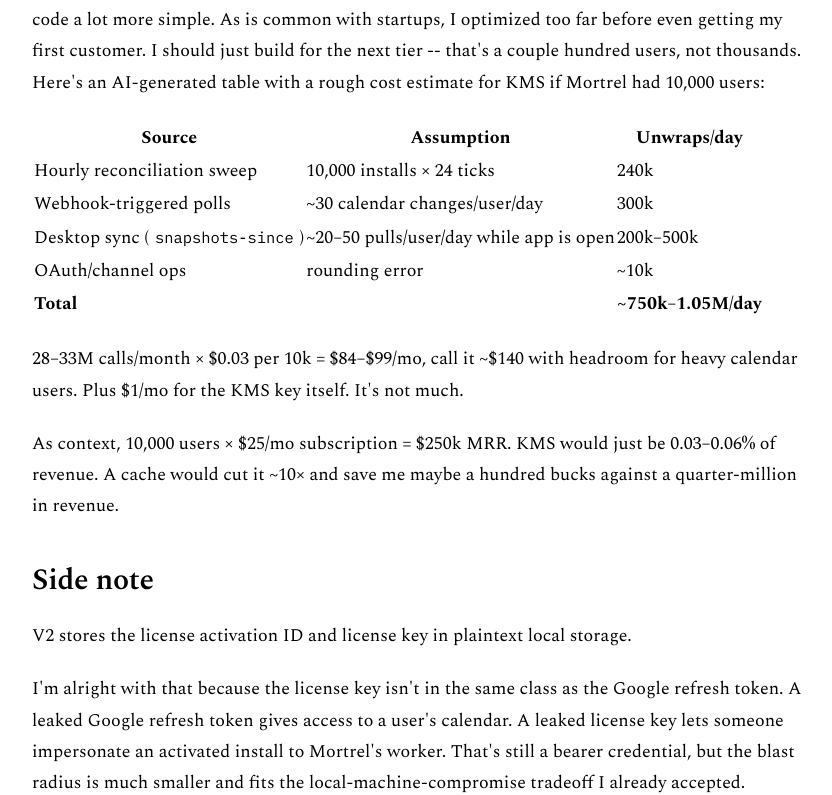
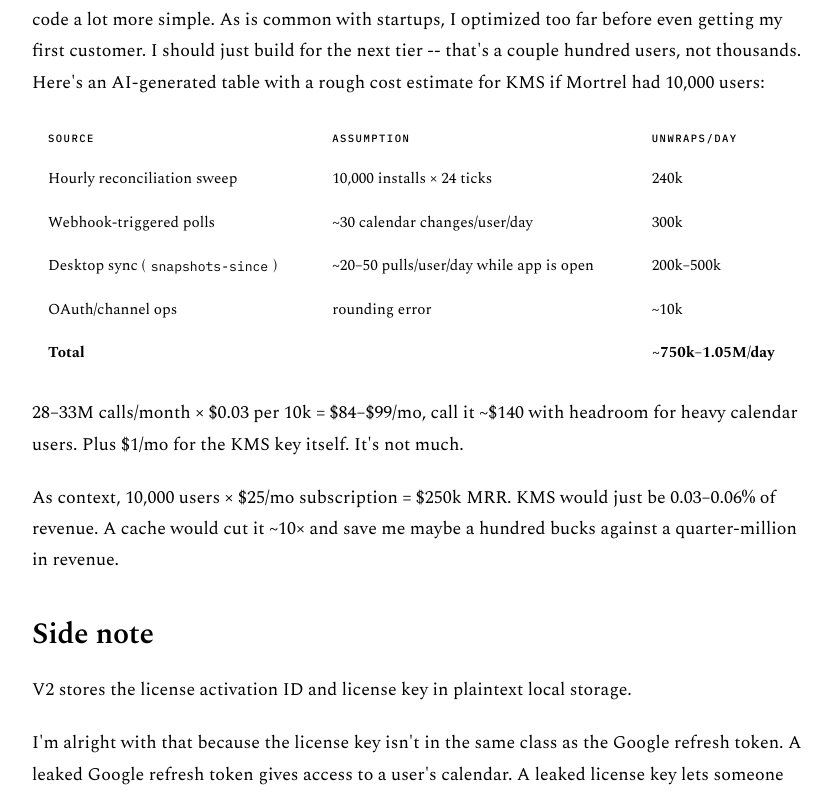
Before and after one commit to emilykangdev/emilykangdev-website, a Next.js app: page /blog/encryption-server-side in a window 1280 px wide. Shown: the part 5505-6300 px from the top of the page, without its empty margins (222-1054 px from the left). Built offline with nearby package versions, Linux system fonts and the light colour scheme.

Commit message:
CSS improvements regarding code and tables

```diff
--- a/app/globals.css
+++ b/app/globals.css
@@ -26,6 +26,10 @@
   --hairline: #d9cdb4;
   --pill-bg: #ece0c6;
   --scrim: linear-gradient(to top, rgba(244, 234, 212, 0.55), transparent 55%);
+  --diff-add: #4a6741;
+  --diff-add-bg: rgba(95, 107, 79, 0.14);
+  --diff-del: #a23c2a;
+  --diff-del-bg: rgba(162, 60, 42, 0.1);
 }
 
 :root[data-theme="night"] {
@@ -38,6 +42,10 @@
   --hairline: #2e2a22;
   --pill-bg: #2a241b;
   --scrim: linear-gradient(to top, rgba(20, 17, 13, 0.85), rgba(20, 17, 13, 0.15) 60%, transparent);
+  --diff-add: #a4c188;
+  --diff-add-bg: rgba(122, 148, 90, 0.18);
+  --diff-del: #e2917c;
+  --diff-del-bg: rgba(186, 73, 49, 0.18);
 }
 
 html {
@@ -707,7 +715,8 @@ a {
   border-left: 3px solid var(--accent);
   border-radius: 8px;
   padding: 1.1rem 1.25rem;
-  overflow-x: auto;
+  white-space: pre-wrap;
+  overflow-wrap: break-word;
   font-size: 0.86rem;
   line-height: 1.6;
 }
@@ -716,6 +725,42 @@ a {
   background: none;
   padding: 0;
   color: var(--ink);
+}
+
+/* tables (remark-gfm) — print-style data panel, kin to the code panel */
+.prose table {
+  width: 100%;
+  border-collapse: separate;
+  border-spacing: 0;
+  background: var(--surface);
+  border: 1px solid var(--hairline);
+  border-top: 3px solid var(--accent);
+  border-radius: 8px;
+  font-size: 0.95rem;
+  line-height: 1.5;
+}
+.prose th {
+  font-family: var(--mono);
+  font-size: 0.66rem;
+  font-weight: 500;
+  text-transform: uppercase;
+  letter-spacing: 0.14em;
+  color: var(--muted);
+  text-align: left;
+  padding: 0.7rem 1rem;
+  border-bottom: 1px solid var(--hairline);
+}
+.prose td {
+  padding: 0.65rem 1rem;
+  border-bottom: 1px solid var(--hairline);
+  vertical-align: top;
+}
+.prose th + th,
+.prose td + td {
+  border-left: 1px solid var(--hairline);
+}
+.prose tbody tr:last-child td {
+  border-bottom: none;
 }
 
 /* footnotes (remark-gfm) */
@@ -775,6 +820,16 @@ a {
   color: var(--ink);
   font-weight: 600;
 }
+.hljs-addition {
+  color: var(--diff-add);
+  background: var(--diff-add-bg);
+  border-radius: 3px;
+}
+.hljs-deletion {
+  color: var(--diff-del);
+  background: var(--diff-del-bg);
+  border-radius: 3px;
+}
 
 /* ============================================================
    FOOTER
@@ -831,6 +886,13 @@ a {
   .prose {
     font-size: 1.05rem;
   }
+  .prose table {
+    font-size: 0.85rem;
+  }
+  .prose th,
+  .prose td {
+    padding: 0.55rem 0.65rem;
+  }
   .connect-links {
     flex-direction: column;
   }
--- a/content/blog/encryption-server-side.mdx
+++ b/content/blog/encryption-server-side.mdx
@@ -282,7 +282,7 @@ row.calendar_id ?? '', // same NULL→'' sentinel used at encrypt time.
 
 # The thing that made all of this cheap: zero users
 
-Zero users is not a migration. This was a rebuild. I could break everything in the process, and I'm going to need to consider exactly what order to do things to not introduce regressions to users. All I have to do is consider the order to do things to make sure the codebase still passes the tests that need to pass.
+Zero users is not a migration. This was a rebuild. I could break everything in the process, without worrying about user-facing regressions. All I did was consider the order to do things to make sure the codebase still passes the tests that need to pass, and add tests for new invariants.
 
 # What still doesn't work
 
```
